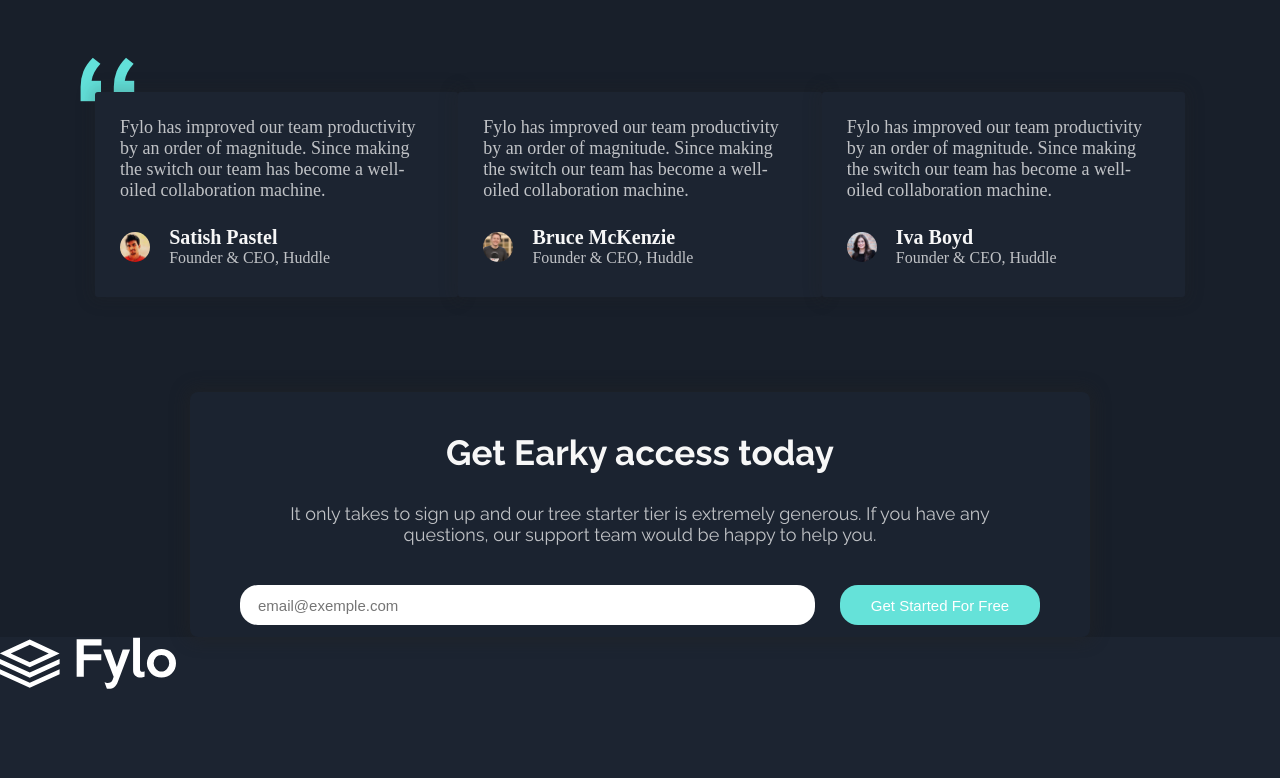
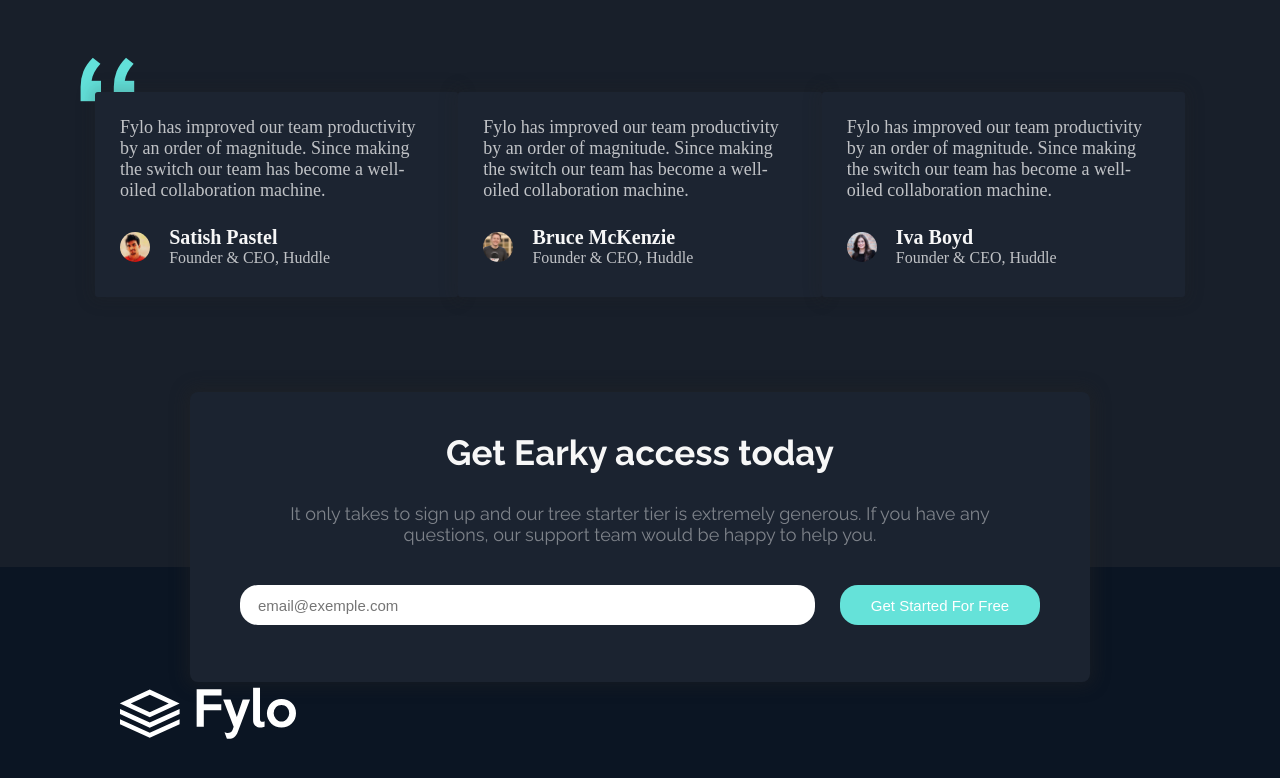
Before and after one commit to JPbyte/Fylo-landing-page, a plain HTML site: page index.html in a window 1280 px wide. Shown: the part 2229-3007 px from the top of the page. Before the commit the page ends 2922 px from the top, so only its background shows below. Drawn offline with nearby package versions, Linux system fonts and the light colour scheme.

Commit message:
footer sendo construido

```diff
--- a/scss/main.scss
+++ b/scss/main.scss
@@ -286,6 +286,7 @@ body{
                                             }
                                         }
                                         .perfil-name{
+                                            margin-left: 10px;
                                             h4{
                                                 font-size: 20px;
                                                 color: rgba(255, 255, 255, 0.966);
@@ -310,13 +311,14 @@ body{
                         .email-contend{
                             width: 100%;
                             max-width: 900px;
-                            height: 245px;
+                            height: 290px;
                             display: flex;
                             align-items: center;
                             flex-direction: column;
                             background-color: rgb(27, 35, 48);
                             border-radius: 8px;
                             box-shadow: 0px 0px 15px 5px rgba(36,36,36,0.40);
+                            margin-bottom: -115px;
                                 h5{
                                     @include raleway;
                                     color: rgba(255, 255, 255, 0.966);
@@ -337,6 +339,7 @@ body{
                                     font-size: 18px;
                                     color: $White;
                                     margin-bottom: 40px;
+                                    opacity: 0.6;
                                 }
                         }
                 }
@@ -383,4 +386,9 @@ body{
                     animation: go-back 0.6s;
                 }
         }
+        footer{
+            width: 100%;
+            padding: 120px;
+            background-color: $Dark-Blue-footer;
+        }
 }
```
Also changed, not shown: scss/main.css, 1 other file.
